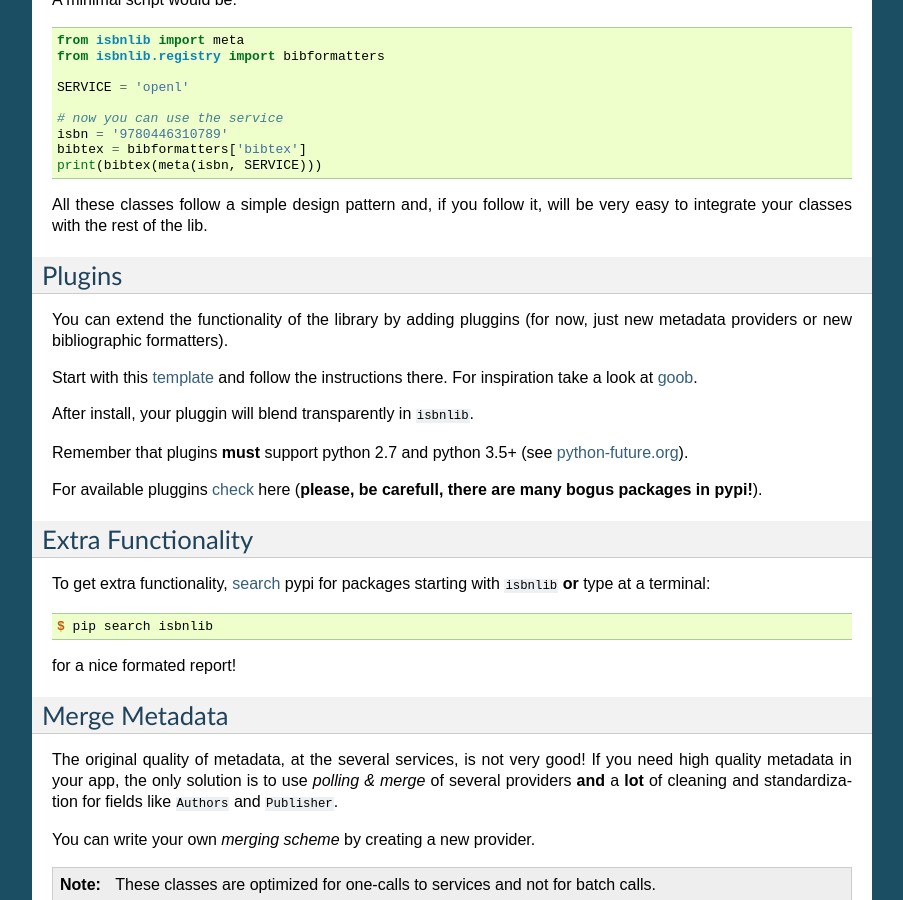
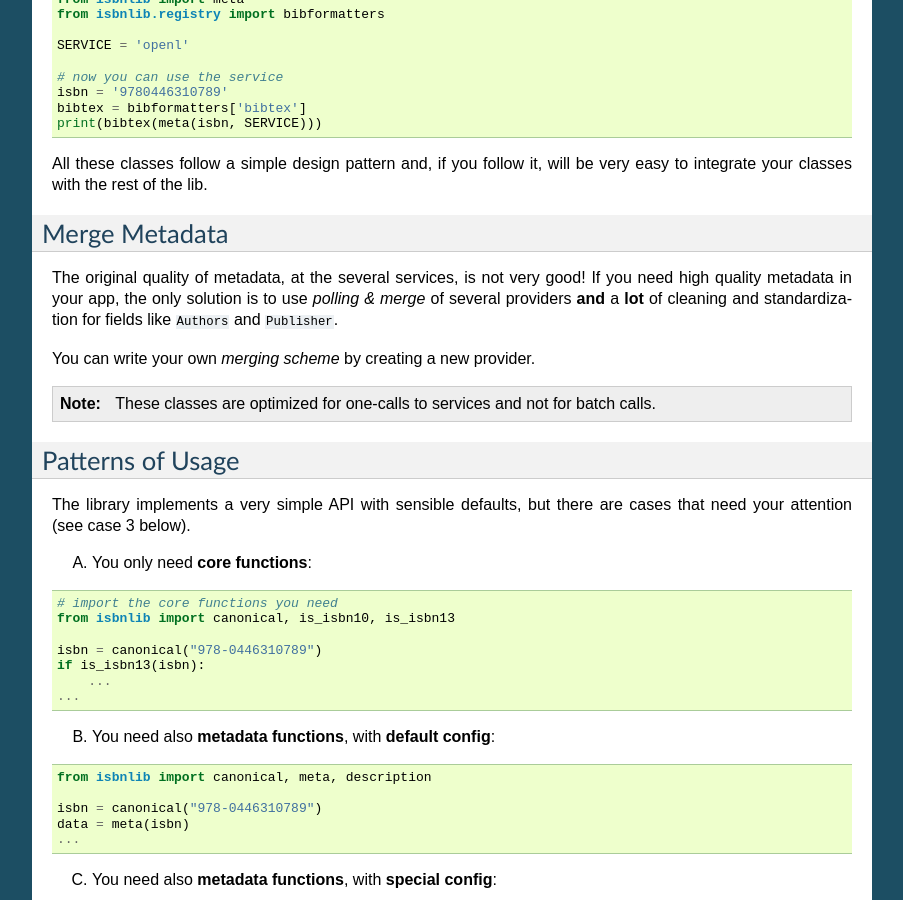
Before and after one commit to rysto3/isbnlib, a Sphinx documentation site: the page built from docs/devs.rst, in a window 1280 px wide and 900 px high, scrolled down 3029 px. Shown: the whole window, without its empty margins (198-1101 px from the left). Built offline with Sphinx 7.4.7, drawn with Linux system fonts in a browser that asks for light colours; some of the changed text lies outside the part shown.

Commit message:
no plugins

```diff
--- a/docs/devs.rst
+++ b/docs/devs.rst
@@ -80,9 +80,6 @@ In the namespace ``isbnlib`` you have access to the core methods:
     with ``config.add_apikey(service, apikey)`` (see example below).
     The output can be formatted as ``bibtex``, ``csl`` (CSL-JSON), ``msword``, ``endnote``, ``refworks``,
     ``opf`` or ``json`` (BibJSON) bibliographic formats with ``isbnlib.registry.bibformatters``.
-    Now, you can extend the functionality of this function by adding pluggins, more metadata
-    providers or new bibliographic formatters (check_ for available pluggins
-    -- **please, be carefull, there are many bogus packages in pypi!**).
 
 ``editions(isbn, service='merge')``
     Returns the list of ISBNs of editions related with this ISBN. By default
@@ -197,37 +194,6 @@ A minimal script would be:
 
 All these classes follow a simple design pattern and, if you follow it, will be
 very easy to integrate your classes with the rest of the lib.
-
-
-Plugins
--------
-
-You can extend the functionality of the library by adding pluggins (for now, just
-new metadata providers or new bibliographic formatters).
-
-Start with this template_ and follow the instructions there. For inspiration take a look
-at goob_.
-
-After install, your pluggin will blend transparently in ``isbnlib``.
-
-Remember that plugins **must** support python 2.7 and python 3.5+ (see python-future.org_).
-
-For available pluggins check_ here (**please, be carefull, there are many bogus packages in pypi!**).
-
-
-
-Extra Functionality
--------------------
-
-To get extra functionality, search_ pypi for packages starting with ``isbnlib``
-**or** type at a terminal:
-
-.. code-block:: console
-
-    $ pip search isbnlib
-
-
-for a nice formated report!
 
 
 
@@ -350,6 +316,4 @@ framework to further developement, take a look at isbntools_.
 
 .. _goob: https://github.com/xlcnd/isbnlib/blob/dev/isbnlib/_goob.py
 
-.. _search: https://pypi.python.org/pypi?%3Aaction=search&term=isbnlib&submit=search
-
 .. _OCLC: http://classify.oclc.org/classify2/
```
Also changed, not shown: README.rst (+0 -24 lines), 1 other file.
